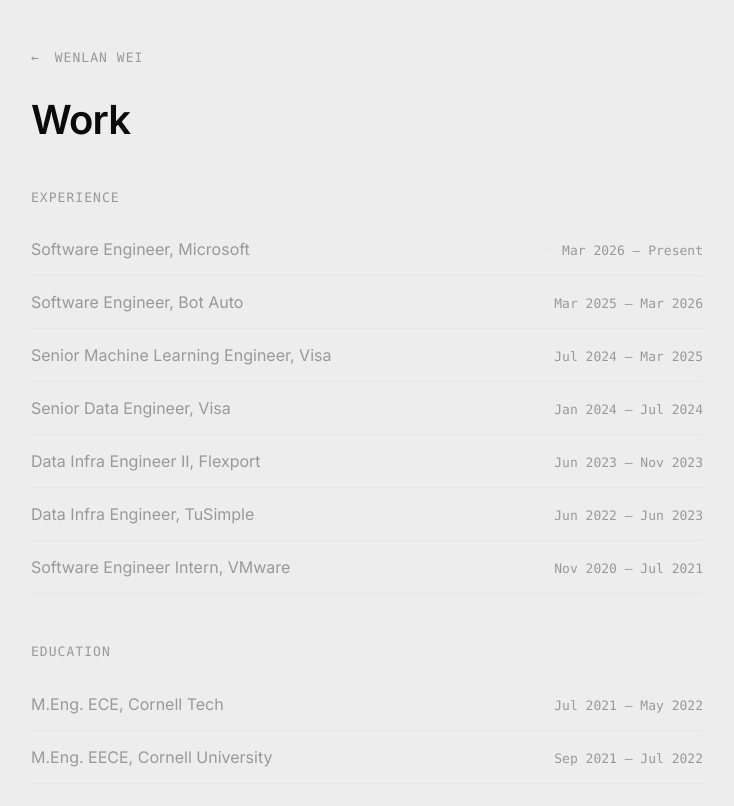
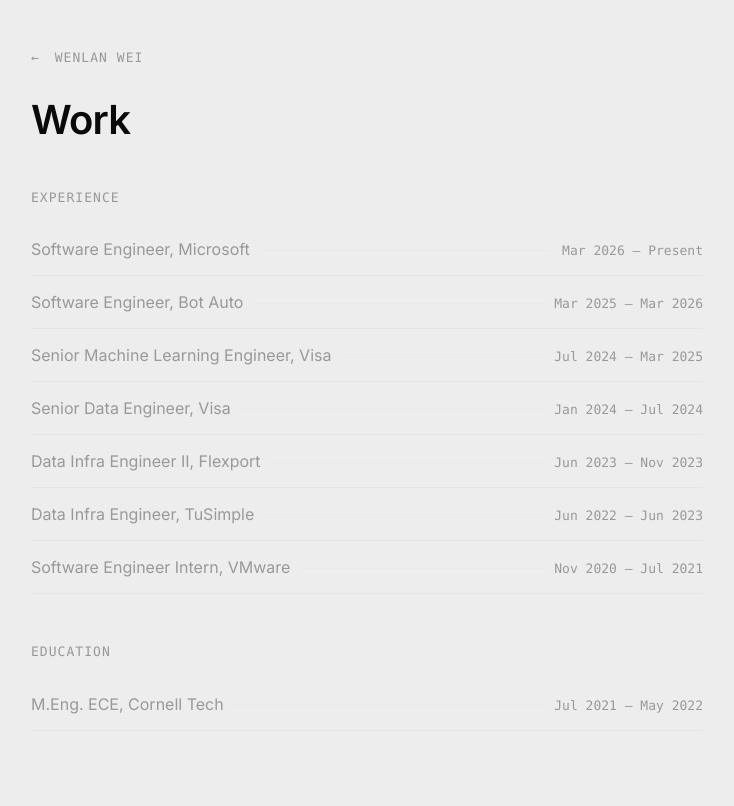
Before and after one commit to weiwenlan/weiwenlan.com, a Next.js app: page /work in a window 1280 px wide. Shown: the top 806 px of the page, without its empty margins (273-1007 px from the left). Built offline with nearby package versions, Linux system fonts and the light colour scheme.

Commit message:
fix(work): keep only Cornell Tech in education

```diff
--- a/src/app/work/page.tsx
+++ b/src/app/work/page.tsx
@@ -12,8 +12,7 @@
 ];
 
 const education: Entry[] = [
-  { title: "M.Eng. ECE, Cornell Tech",               year: "Jul 2021 — May 2022" },
-  { title: "M.Eng. EECE, Cornell University",        year: "Sep 2021 — Jul 2022" },
+  { title: "M.Eng. ECE, Cornell Tech", year: "Jul 2021 — May 2022" },
 ];
 
 export const metadata = {
```
